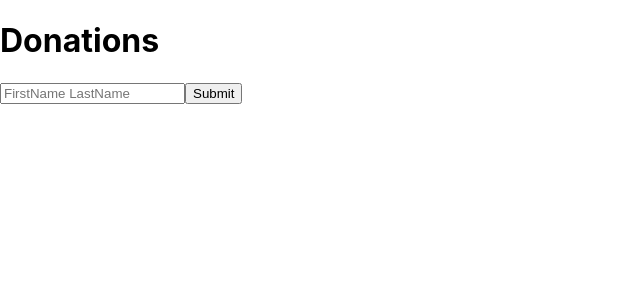
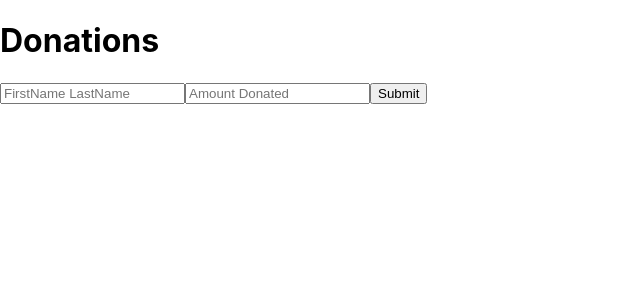
Before and after one commit to ankitdani/donation-inventory-management, a React (Create React App) app in the folder Frontend/client/: page / in a window 1280 px wide. Shown: the top 300 px of the page, without its empty margins (0-640 px from the left). Built offline with nearby package versions, Linux system fonts and the light colour scheme.

Commit message:
Added amount donated

```diff
--- a/Frontend/client/src/App.js
+++ b/Frontend/client/src/App.js
@@ -1,30 +1,29 @@
-import logo from './logo.svg';
 import './App.css';
-import {useState} from 'react'
+import { useState } from 'react';
 
 function App() {
-
   const [donorName, setDonorName] = useState("");
+  const [amountDonated, setAmountDonated] = useState(""); // Ensure this matches the backend field
 
   const handleSubmit = async (e) => {
     e.preventDefault();
-    try{
-      const response = await fetch("http://localhost:8080/api/donations",
-        {
-          method: "POST",
-          headers: {
+    try {
+      const response = await fetch("http://localhost:8080/api/donations", {
+        method: "POST",
+        headers: {
           "Content-Type": "application/json",
         },
-        body: JSON.stringify({ name: donorName }),
-    });
+        body: JSON.stringify({
+          name: donorName,
+          amountDonated: parseFloat(amountDonated) // Ensure this matches the backend field
+        }),
+      });
       const data = await response.json();
-      console.log(data)
+      console.log(data);
+    } catch (err) {
+      console.error("Error submitting data", err);
     }
-    catch(err){
-      console.error("Error submitting data ", err)
-    }
-
-  }
+  };
 
   return (
     <div>
@@ -33,9 +32,16 @@ function App() {
         <input
           type="text"
           placeholder='FirstName LastName'
-          onChange={(e)=> setDonorName(e.target.value)}
+          value={donorName}
+          onChange={(e) => setDonorName(e.target.value)}
         />
-        <button type="Submit">Submit</button>
+        <input
+          type="number"
+          placeholder='Amount Donated'
+          value={amountDonated}
+          onChange={(e) => setAmountDonated(e.target.value)}
+        />
+        <button type="submit">Submit</button>
       </form>
     </div>
   );
```
Also changed, not shown: 2 other files (tests, documents, lock files or other folders).
